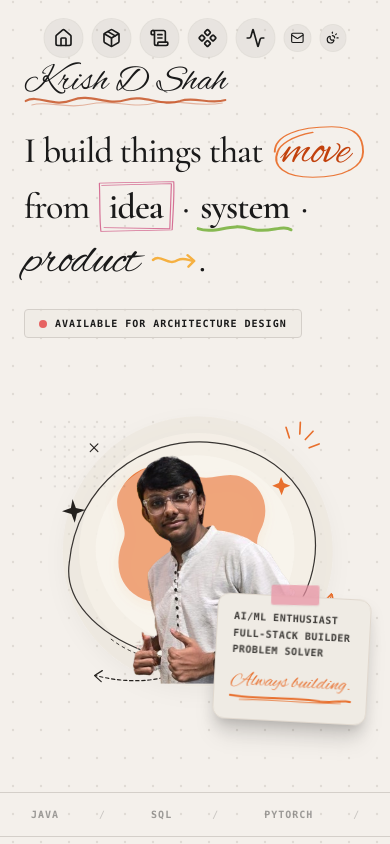
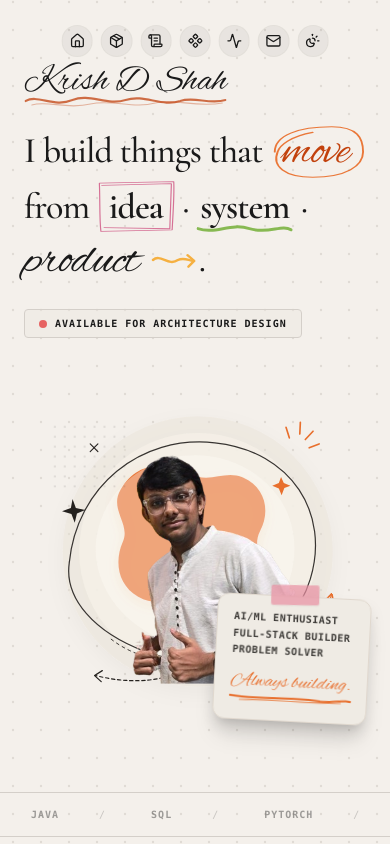
Before and after one commit to Krishdshah/portfoliov2, a Next.js app: page / in a window 390 px wide. Shown: the top 844 px of the page. Built offline with nearby package versions, Linux system fonts and the light colour scheme.

Commit message:
fix: ensure uniform sizing for all dock header items on mobile

```diff
--- a/components/Header.tsx
+++ b/components/Header.tsx
@@ -87,8 +87,8 @@ export default function Header() {
   return (
     <div className="absolute top-4 left-1/2 -translate-x-1/2 z-50 max-w-[95vw] pointer-events-auto flex justify-center items-start overflow-visible">
       <Dock
-        panelHeight={isMobile ? 44 : 64}
-        magnification={isMobile ? 48 : 80}
+        panelHeight={isMobile ? 50 : 64}
+        magnification={isMobile ? 54 : 80}
         distance={isMobile ? 0 : 150}
         className={isMobile ? "gap-2 px-3 py-1.5 bg-transparent border-none shadow-none" : "gap-3 px-4 py-2 bg-transparent border-none shadow-none"}
       >
--- a/components/ui/dock.tsx
+++ b/components/ui/dock.tsx
@@ -42,7 +42,6 @@ export type DockItemProps = {
   onClick?: () => void;
   href?: string;
 };
-
 
 export type DockLabelProps = {
   className?: string;
@@ -153,31 +152,53 @@ function DockItem({ children, className, onClick, href }: DockItemProps) {
 
   const width = useSpring(widthTransform, spring);
 
-  const isInternal = href && (href.startsWith("/") || href.startsWith("#"));
-  const Element = href ? (isInternal ? motion(Link) : motion.a) : motion.div;
+  const content = Children.map(children, (child) =>
+    cloneElement(child as React.ReactElement<any>, { width, isHovered } as any)
+  );
+
+  if (href) {
+    return (
+      <motion.div
+        ref={ref}
+        style={{ width }}
+        onHoverStart={() => isHovered.set(1)}
+        onHoverEnd={() => isHovered.set(0)}
+        onFocus={() => isHovered.set(1)}
+        onBlur={() => isHovered.set(0)}
+        className={cn(
+          "relative inline-flex items-center justify-center cursor-pointer",
+          className
+        )}
+        tabIndex={0}
+        role="button"
+        aria-haspopup="true"
+      >
+        <Link href={href} onClick={onClick} className="w-full h-full flex items-center justify-center">
+          {content}
+        </Link>
+      </motion.div>
+    );
+  }
 
   return (
-    <Element
-      ref={ref as any}
+    <motion.div
+      ref={ref}
       style={{ width }}
       onHoverStart={() => isHovered.set(1)}
       onHoverEnd={() => isHovered.set(0)}
       onFocus={() => isHovered.set(1)}
       onBlur={() => isHovered.set(0)}
       className={cn(
-        "relative inline-flex items-center justify-center",
+        "relative inline-flex items-center justify-center cursor-pointer",
         className
       )}
       tabIndex={0}
       role="button"
       aria-haspopup="true"
       onClick={onClick}
-      {...(href ? { href } : {})}
     >
-      {Children.map(children, (child) =>
-        cloneElement(child as React.ReactElement<any>, { width, isHovered } as any)
-      )}
-    </Element>
+      {content}
+    </motion.div>
   );
 }
 
```
